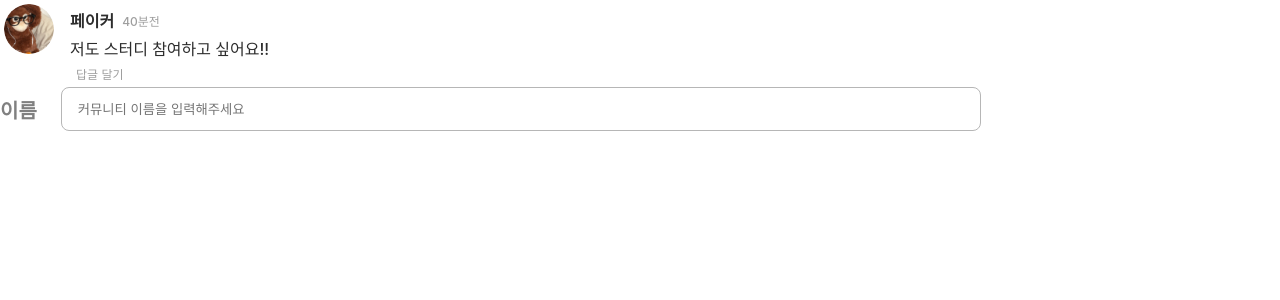
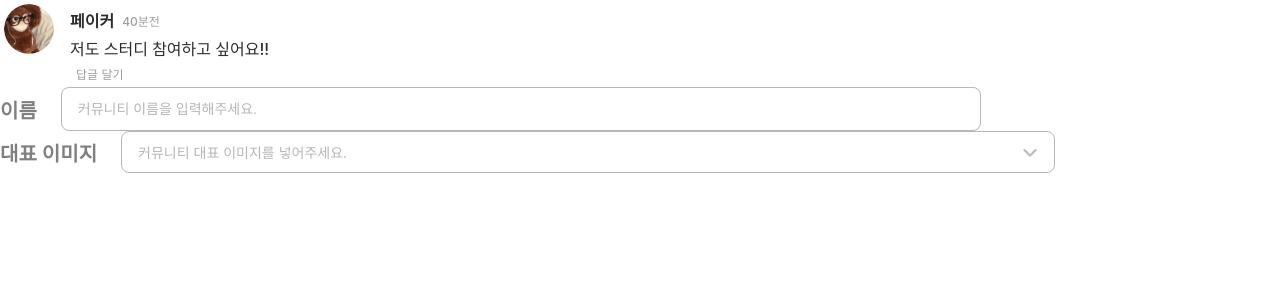
Before and after one commit to jihyezi/StudyBuddy, a React (Create React App) app: page / in a window 1280 px wide. Shown: the top 300 px of the page. Built offline with nearby package versions, Linux system fonts and the light colour scheme.

Commit message:
feat: components 디자인 파일 생성

```diff
--- /dev/null
+++ b/src/components/Components.css
@@ -0,0 +1,111 @@
+/* Comments 컴포넌트 디자인 */
+.Container {
+    display: flex;
+    flex-direction: row;
+    padding: 4px;
+}
+
+.Profile {
+    width: 50px;
+    height: 50px;
+    border-radius: 25px;
+}
+
+.ContentContainer {
+    display: flex;
+    flex-direction: column;
+    margin-left: 16px;
+    margin-top: 4px;
+}
+
+.Info {
+    display: flex;
+    flex-direction: row;
+    align-items: center;
+    gap: 8px;
+    margin-bottom: 4px;
+}
+
+.Nickname {
+    color: #2D2D2D;
+    font-size: 16px;
+    font-weight: 800;
+}
+
+.Time {
+    color: #9E9E9E;
+    font-size: 12px;
+    font-weight: 500;
+}
+
+.Content {
+    max-width: 600px;
+    margin-bottom: 4px;
+    color: #2D2D2D;
+    font-size: 16px;
+    font-weight: 500;
+    text-align: left;
+}
+
+.Button {
+    background-color: white;
+    border: none;
+    color: #9E9E9E;
+    font-size: 12px;
+    text-align: left;
+}
+
+/* InputField & InputButton 컴포넌트 스타일 */
+.InputContainer {
+    display: flex;
+    flex-direction: row;
+    align-items: center;
+    gap: 24px;
+}
+
+.Title {
+    color: #808080;
+    font-size: 20px;
+    font-weight: 600;
+}
+
+.InputField {
+    width: 900px;
+    height: 40px;
+    padding-left: 16px;
+    border-radius: 8px;
+    border-width: 1.5px;
+    border-style: solid;
+    border-color: #B6B6B6;
+    outline-color: #FF7474;
+}
+
+.InputField::placeholder {
+    color: #B6B6B6;
+    font-size: 14px;
+}
+
+.InputButton {
+    width: 900px;
+    height: 40px;
+    display: flex;
+    justify-content: space-between;
+    align-items: center;
+    padding-left: 16px;
+    padding-right: 16px;
+    border-radius: 8px;
+    border-width: 1.5px;
+    border-style: solid;
+    border-color: #B6B6B6;
+    outline-color: #FF7474;
+}
+
+.Placeholder {
+    color: #B6B6B6;
+    font-size: 14px;
+}
+
+.ButtonImage {
+    width: 16px;
+    height: 16px;
+}
--- /dev/null
+++ b/src/components/InputButton.js
@@ -0,0 +1,21 @@
+import React from 'react';
+import './Components.css';
+
+const InputButton = (props) => {
+
+    const handler = () => {
+
+    };
+
+    return (
+        <div className='InputContainer'>
+            <div className='Title'>{props.title}</div>
+            <div className='InputButton' onClick={handler}>
+                <span className='Placeholder'>{props.placeholder}</span>
+                <img className='ButtonImage' src={props.btnimg} />
+            </div>
+        </div>
+    )
+}
+
+export default InputButton;
--- a/src/components/comments.js
+++ b/src/components/comments.js
@@ -1,26 +1,20 @@
+import React from 'react';
+import './Components.css';
 import profile from '../assets/images/profile1.png'
 
-const data = {
-    data1: {
-        nickname: '페이커',
-        time: '40분전',
-        content: '저도 스터디 참여하고 싶어요!!',
-    }
-}
-
-const Comments = () => {
+const Comments = (props) => {
     return (
-        <div style={{ display: 'flex', flexDirection: 'row', padding: 4 }}>
+        <div className='Container'>
             <div>
-                <img src={profile} style={{ width: 50, height: 50, borderRadius: 25 }} />
+                <img className='Profile' src={props.profile} />
             </div>
-            <div style={{ display: 'flex', flexDirection: 'column', marginLeft: 16, marginTop: 4 }}>
-                <div style={{ display: 'flex', flexDirection: 'row', alignItems: 'center', gap: 8, marginBottom: 4 }}>
-                    <span style={{ color: '#2D2D2D', fontSize: 16, fontWeight: 800 }}>{data.data1.nickname}</span>
-                    <span style={{ color: '#9E9E9E', fontSize: 12, fontWeight: 500 }}>{data.data1.time}</span>
+            <div className='ContentContainer'>
+                <div className='Info'>
+                    <span className='Nickname'>{props.nickname}</span>
+                    <span className='Time'>{props.time}</span>
                 </div>
-                <span style={{ maxWidth: 600, color: '#2D2D2D', fontSize: 16, fontWeight: 500, marginBottom: 4, textAlign: 'left' }}>{data.data1.content}</span>
-                <button style={{ background: 'white', border: 'none', color: '#9E9E9E', fontSize: 12, textAlign: 'left' }}>답글 달기</button>
+                <span className='Content'>{props.content}</span>
+                <button className='Button'>답글 달기</button>
             </div>
 
         </div>
--- a/src/components/inputfield.js
+++ b/src/components/inputfield.js
@@ -1,19 +1,17 @@
-const data = {
-    data1: {
-        title: '이름',
-        placeholder: '커뮤니티 이름을 입력해주세요'
-    }
-}
+import React from "react";
+import './Components.css';
 
-const inputfield = () => {
+const Inputfield = (props) => {
     return (
-        <div style={{ display: 'flex', flexDirection: 'row', gap: 24, alignItems: 'center' }}>
-            <div style={{ color: '#808080', fontSize: 20, fontWeight: 600 }}>{data.data1.title}</div>
-            <div>
-                <input type="text" placeholder={data.data1.placeholder} style={{ width: 900, height: 40, paddingLeft: 16, borderRadius: 8, borderWidth: 1.5, borderStyle: 'solid', borderColor: '#B6B6B6', outlineColor: '#FF7474' }} />
-            </div>
+        <div className="InputContainer">
+            <div className="Title">{props.title}</div>
+            <input
+                className="InputField"
+                type="text"
+                placeholder={props.placeholder} />
         </div>
     )
 }
 
-export default inputfield;
+
+export default Inputfield;
--- a/src/pages/Test.js
+++ b/src/pages/Test.js
@@ -1,11 +1,33 @@
-import Comments from "../components/comments";
-import Inputfield from "../components/inputfield";
+import Comments from "../components/Comments";
+import Inputfield from "../components/Inputfield";
+import InputButton from "../components/InputButton";
+import profile from '../assets/images/profile1.png'
+import arrow from '../assets/icons/arrow_down.png'
+
+const data = {
+    nickname: '페이커',
+    time: '40분전',
+    content: '저도 스터디 참여하고 싶어요!!',
+    profile: profile
+}
+
+const data2 = {
+    title: '이름',
+    placeholder: '커뮤니티 이름을 입력해주세요.'
+}
+
+const data3 = {
+    title: '대표 이미지',
+    placeholder: '커뮤니티 대표 이미지를 넣어주세요.',
+    btnimg: arrow
+}
 
 const Test = () => {
     return (
         <div>
-            <Comments />
-            <Inputfield />
+            <Comments nickname={data.nickname} time={data.time} content={data.content} profile={data.profile} />
+            <Inputfield title={data2.title} placeholder={data2.placeholder} />
+            <InputButton title={data3.title} placeholder={data3.placeholder} btnimg={data3.btnimg} />
         </div>
     )
 }
```
Also changed, not shown: src/App.css (line endings or trailing spaces), src/assets/icons/arrow_down.png (added).
